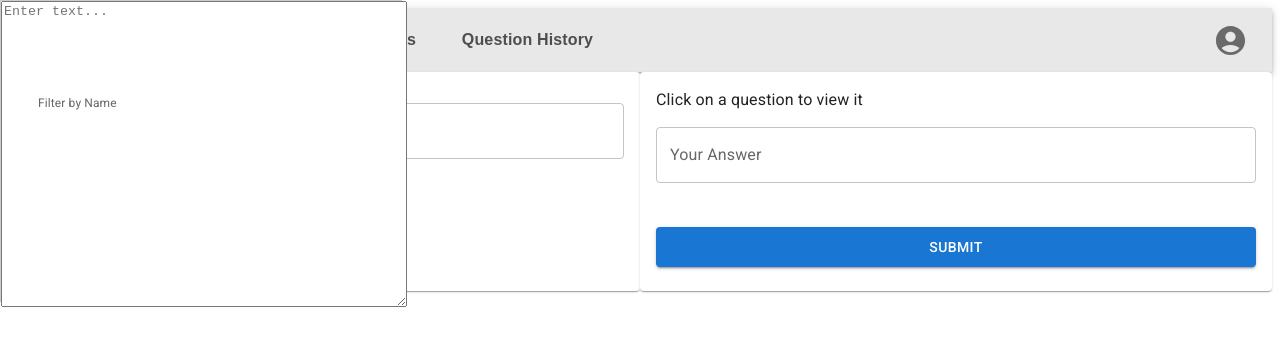
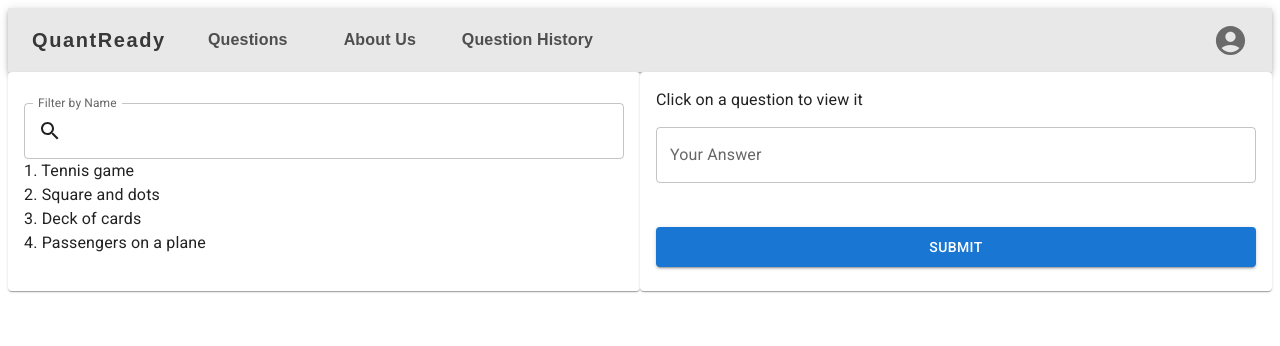
Before and after one commit to stevenli39/CPSC-455-QuantReady, a React (Create React App) app in the folder quant-ready/: page /questions in a window 1280 px wide. Shown: the top 346 px of the page. Built offline with nearby package versions, Linux system fonts and the light colour scheme.

Commit message:
Revert "Added movable scratchpad"
Revert Angad's changes as it branches off the wrong base branch

This reverts commit 2b1e2964e349bdc9c457f39367cd3bc4fb0a4bdd.

```diff
--- a/quant-ready/package.json
+++ b/quant-ready/package.json
@@ -15,7 +15,6 @@
     "react-dom": "^18.2.0",
     "react-router-dom": "^6.11.2",
     "react-scripts": "^5.0.1",
-    "recharts": "^2.7.1",
     "web-vitals": "^2.1.4"
   },
   "scripts": {
--- a/quant-ready/src/components/QuestionsPage.js
+++ b/quant-ready/src/components/QuestionsPage.js
@@ -8,7 +8,6 @@ import {
   Typography,
   Button,
 } from "@mui/material";
-import Scratchpad from "./Scratchpad";
 
 function QuestionsList({ questions }) {
   const [selectedQuestion, setSelectedQuestion] = useState(null);
@@ -125,8 +124,6 @@ function QuestionsList({ questions }) {
           </form>
         </CardContent>
       </Card>
-
-      <Scratchpad/>
     </div>
   );
 }
--- a/quant-ready/src/components/Scratchpad.js
+++ /dev/null
@@ -1,54 +0,0 @@
-import React, { useState } from 'react';
-import '../styles/scratchpad.css'
-
-const Scratchpad = () => {
-  const [position, setPosition] = useState({ x: 0, y: 0 });
-  const [isDragging, setIsDragging] = useState(false);
-  const [initialPosition, setInitialPosition] = useState({ x: 0, y: 0 });
-  const [content, setContent] = useState("");
-
-  const handleContent = (event) => {
-    setContent(event.target.value);
-  }
-
-  const handleMouseDown = (event) => {
-    setIsDragging(true);
-    setInitialPosition({
-      x: event.clientX - position.x,
-      y: event.clientY - position.y
-    });
-  };
-
-  const handleMouseMove = (event) => {
-    if (isDragging) {
-      setPosition({
-        x: event.clientX - initialPosition.x,
-        y: event.clientY - initialPosition.y
-      });
-    }
-  };
-
-  const handleMouseUp = () => {
-    setIsDragging(false);
-  };
-
-  return (
-    <div
-      className="scratchpad"
-      style={{ top: position.y, left: position.x }}
-      onMouseDown={handleMouseDown}
-      onMouseMove={handleMouseMove}
-      onMouseUp={handleMouseUp}
-    >
-       <textarea
-        //value={text}
-        onChange={handleContent}
-        placeholder="Enter text..."
-        style={{ width: '400px', height: '300px' }}
-      />
-      {/* Scratchpad content */}
-    </div>
-  );
-};
-
-export default Scratchpad;
--- a/quant-ready/src/styles/scratchpad.css
+++ /dev/null
@@ -1,8 +0,0 @@
-.scratchpad {
-    position: absolute;
-    width: 400px;
-    height: 300px;
-    background-color: #f1f1f1;
-    border: 1px solid #ccc;
-    cursor: grab;
-  }
```
Also changed, not shown: 2 other files (tests, documents, lock files or other folders).
